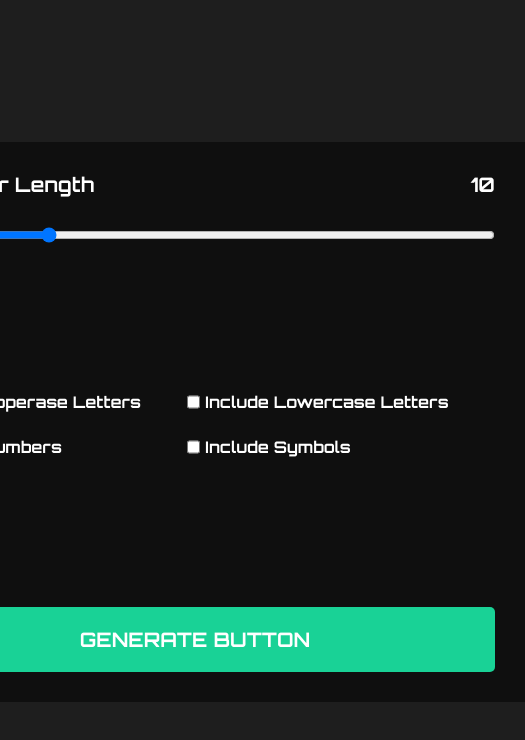
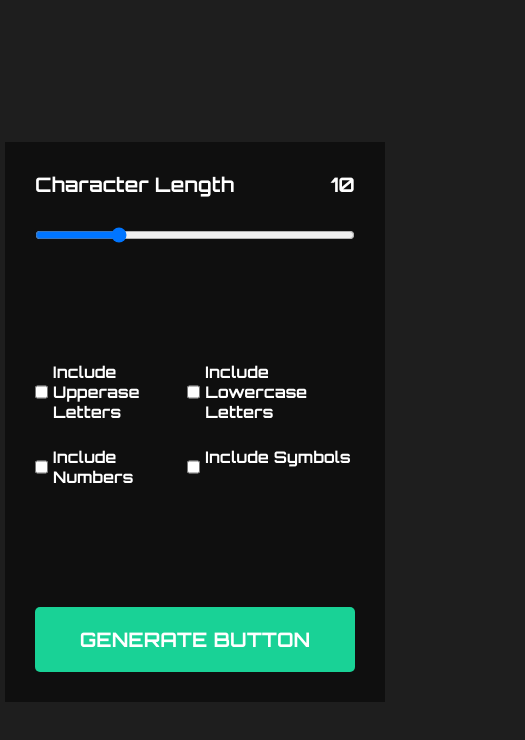
Before and after one commit to alexChachkhiani/password-generator, a React (Vite) app: page / in a window 390 px wide. Shown: the top 740 px of the page, 525 px wide, since content can reach past the window. Built offline with nearby package versions, Linux system fonts and the light colour scheme.

Commit message:
add: responsive design

```diff
--- a/src/App.css
+++ b/src/App.css
@@ -98,3 +98,13 @@ button {
     padding-bottom: 12px;
     color: white;
 }
+
+@media only screen and (max-width: 600px) {
+    .container {
+        width: 320px;
+    }
+
+    .header {
+        font-size: 1rem;
+    }
+  }
```
